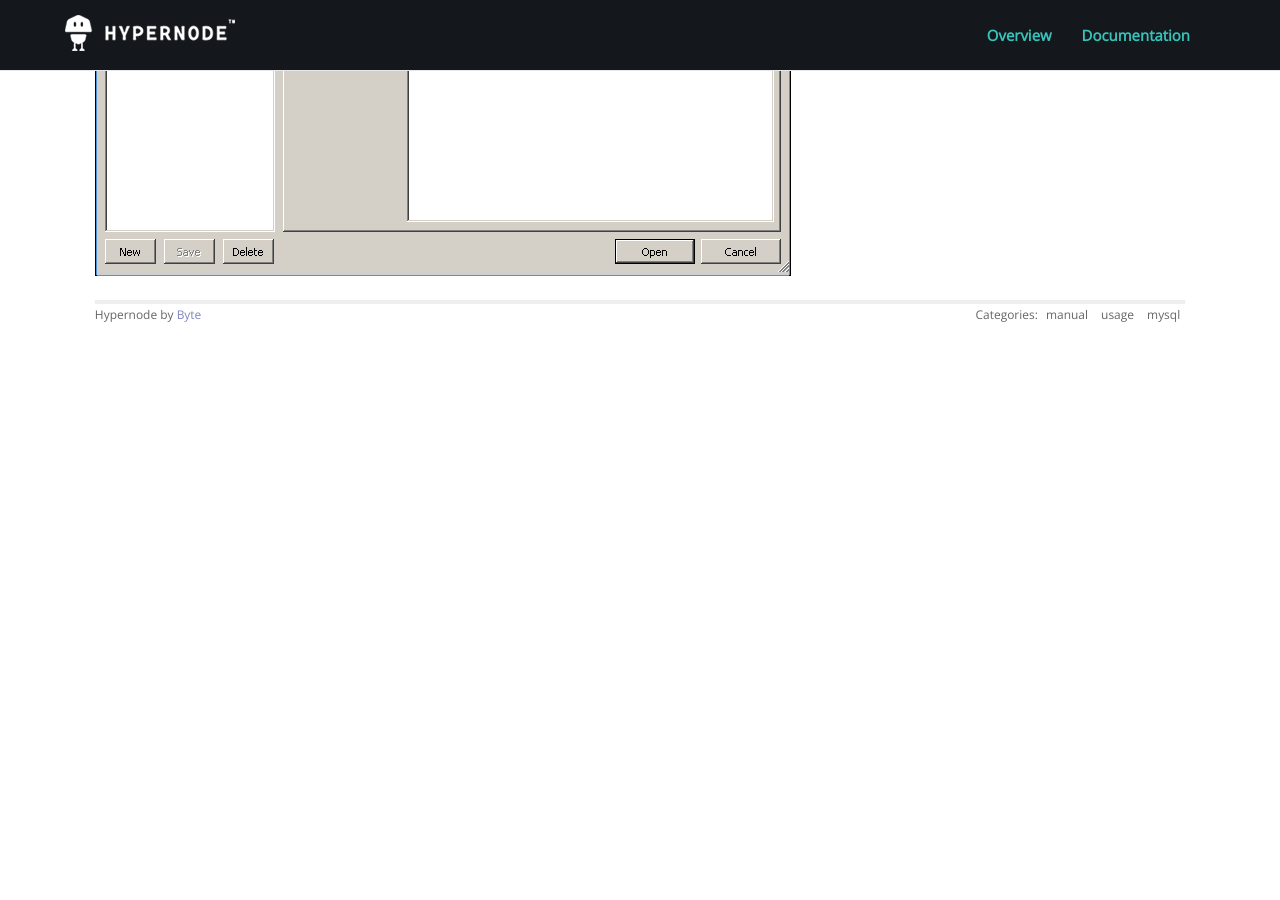
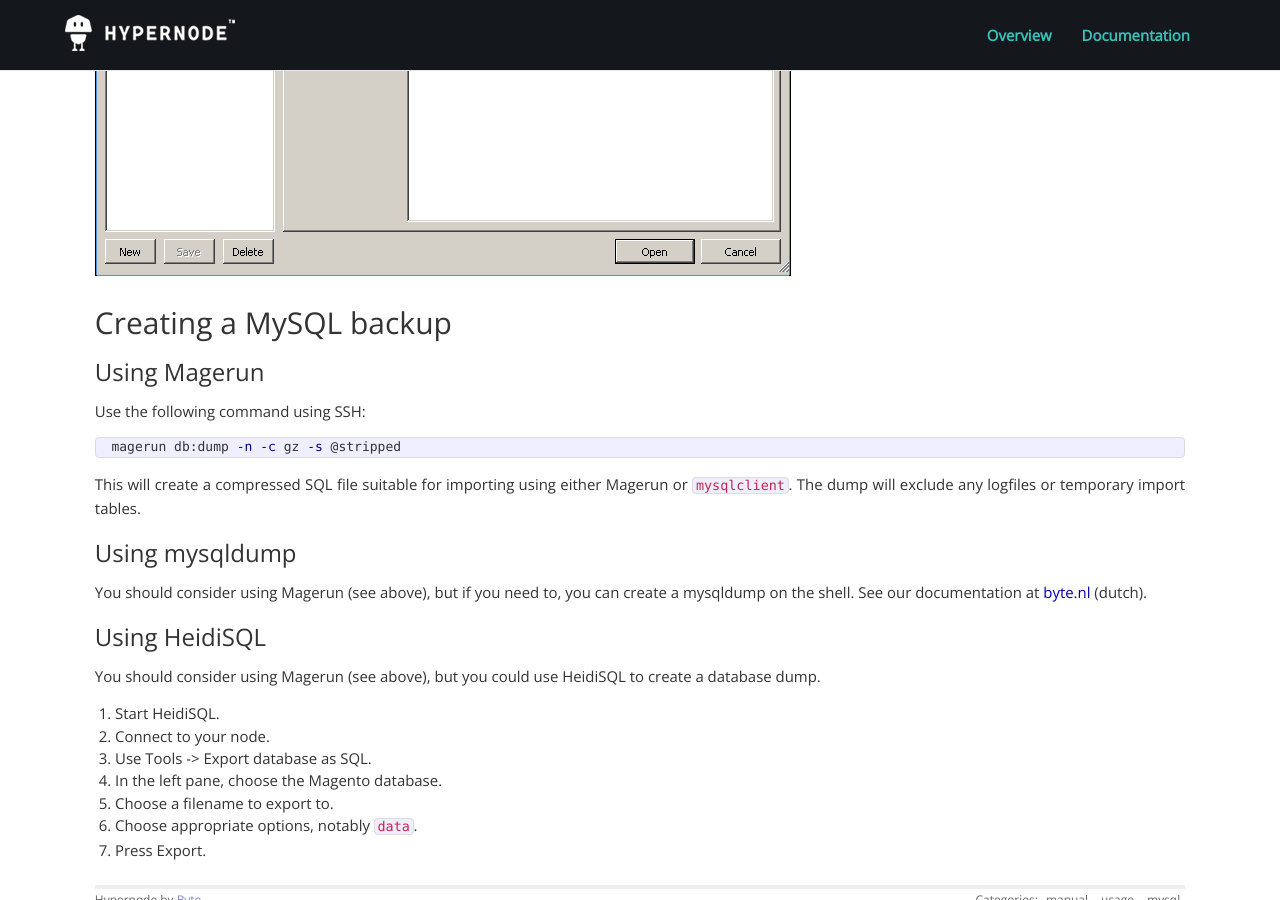
Before and after one commit to damnlie/hypernode.github.io, a Jekyll site: the page built from _posts/2014-02-12-using-mysql-on-hypernode.md, in a window 1280 px wide and 900 px high, scrolled down 1529 px. Built offline with Jekyll 4.4.1, drawn with Linux system fonts in a browser that asks for light colours; nearby versions of some CDN libraries; Markdown is read by kramdown in place of the engine named in the settings; before the commit the page ends 1865 px from its top, so only the background shows below that.

Commit message:
Instructions on how to dump a database

````diff
--- a/_posts/2014-02-12-using-mysql-on-hypernode.md
+++ b/_posts/2014-02-12-using-mysql-on-hypernode.md
@@ -64,3 +64,34 @@
 Things should look like the screenshot below:
 
 ![HeidiSQL configured for Hypernode]({{ site.url }}/assets/hypernode-heidisql.png)
+
+
+## Creating a MySQL backup
+
+### Using Magerun
+
+Use the following command using SSH:
+
+```bash
+ magerun db:dump -n -c gz -s @stripped
+```
+
+This will create a compressed SQL file suitable for importing using either Magerun or `mysqlclient`. The dump will exclude any logfiles or temporary import tables.
+
+
+### Using mysqldump
+
+You should consider using Magerun (see above), but if you need to, you can create a mysqldump on the shell. See our documentation at [byte.nl](http://www.byte.nl/wiki/Database_exporteren_en_importeren) (dutch).
+
+
+### Using HeidiSQL
+
+You should consider using Magerun (see above), but you could use HeidiSQL to create a database dump.
+
+1. Start HeidiSQL.
+2. Connect to your node.
+3. Use Tools -> Export database as SQL.
+4. In the left pane, choose the Magento database.
+5. Choose a filename to export to.
+6. Choose appropriate options, notably `data`.
+7. Press Export.
````
